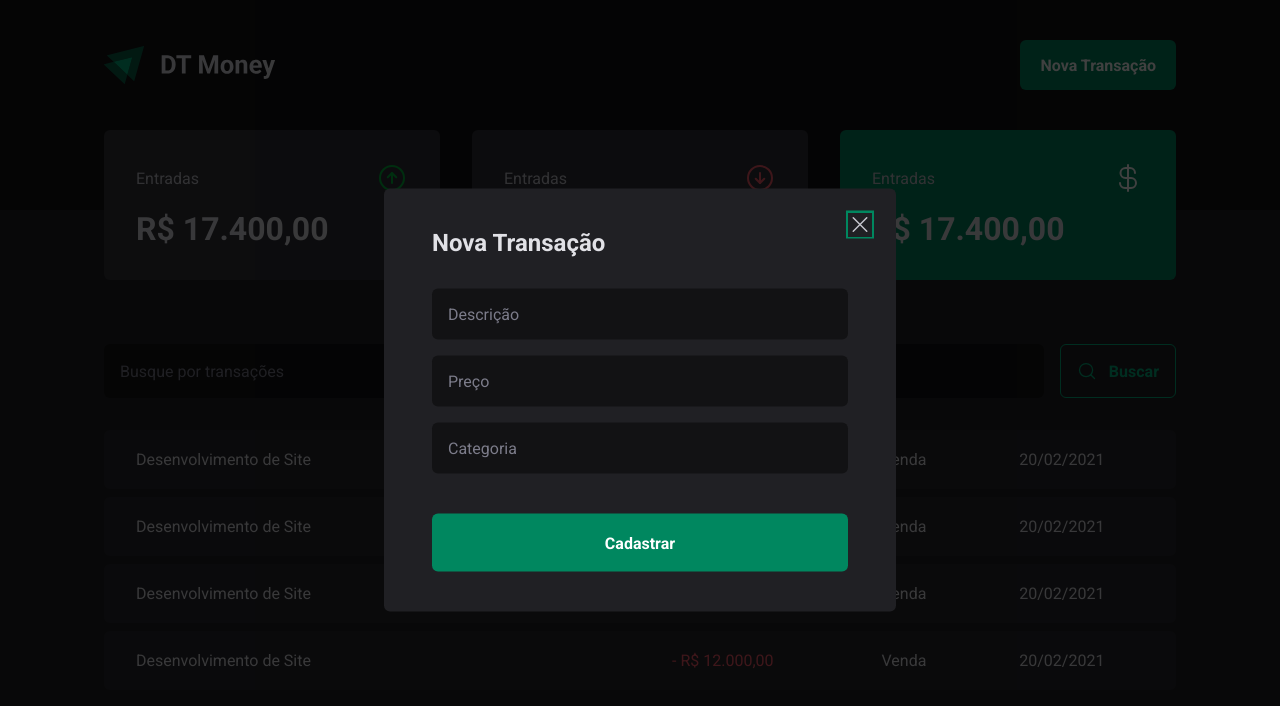
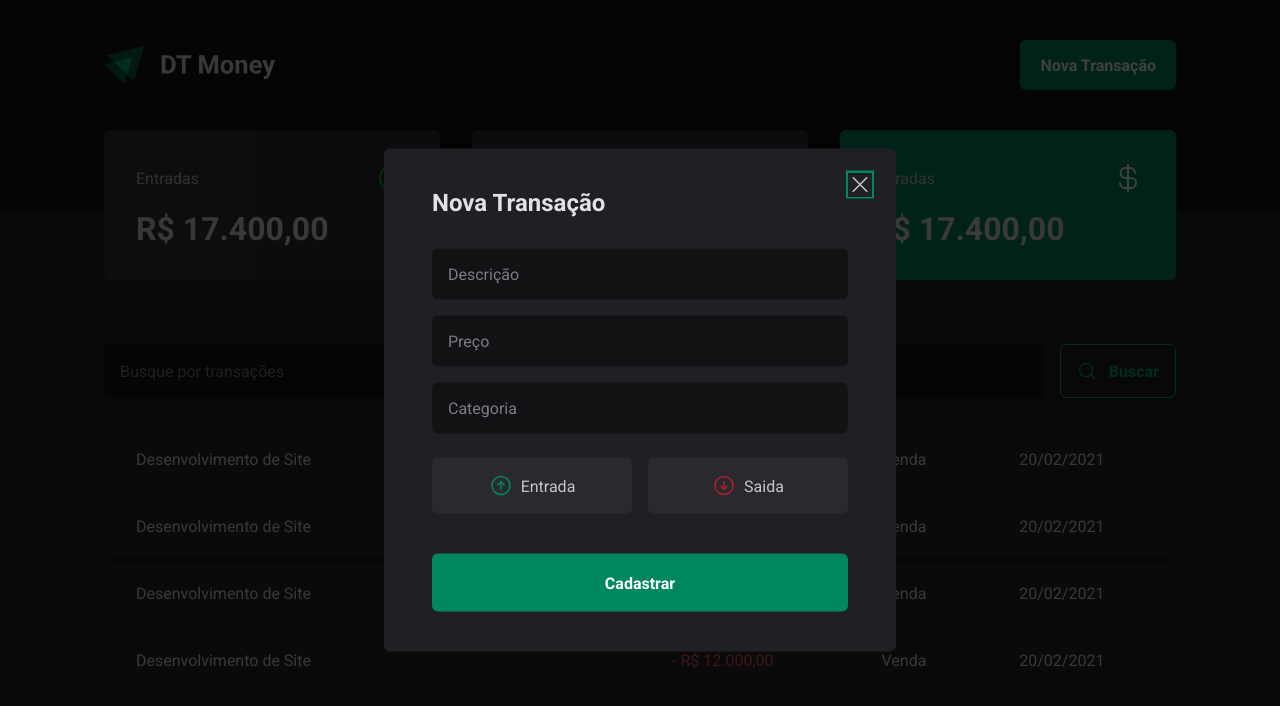
Before and after one commit to rodrigordgfs/DT-Money, a React (Vite) app: page / in a window 1280 px wide. Both pictures are taken after a click on the button "Nova Transação". Shown: the top 706 px of the page. Built offline with nearby package versions, Linux system fonts and the light colour scheme.

Commit message:
Feature: Botões de entrada e saida no modal

```diff
--- a/src/components/NewTransactionModal/index.tsx
+++ b/src/components/NewTransactionModal/index.tsx
@@ -1,6 +1,12 @@
 import * as Dialog from "@radix-ui/react-dialog";
-import { X } from "phosphor-react";
-import { Close, Content, Overlay } from "./styles";
+import { X, ArrowCircleUp, ArrowCircleDown } from "phosphor-react";
+import {
+  Close,
+  Content,
+  Overlay,
+  TransactionType,
+  TransactionTypeButton,
+} from "./styles";
 
 export function NewTransactionModal() {
   return (
@@ -16,6 +22,18 @@
           <input type="text" placeholder="Descrição" required />
           <input type="number" placeholder="Preço" required />
           <input type="text" placeholder="Categoria" required />
+
+          <TransactionType>
+            <TransactionTypeButton variant="income">
+              <ArrowCircleUp size={24} />
+              Entrada
+            </TransactionTypeButton>
+            <TransactionTypeButton variant="outcome">
+              <ArrowCircleDown size={24} />
+              Saida
+            </TransactionTypeButton>
+          </TransactionType>
+
           <button type="submit">Cadastrar</button>
         </form>
       </Content>
--- a/src/components/NewTransactionModal/styles.ts
+++ b/src/components/NewTransactionModal/styles.ts
@@ -66,3 +66,34 @@
   cursor: pointer;
   color: ${(props) => props.theme["gray-300"]};
 `;
+
+export const TransactionType = styled.div`
+  display: grid;
+  grid-template-columns: repeat(2, 1fr);
+  gap: 1rem;
+  margin-top: 0.5rem;
+`;
+
+interface TransactionTypeButtonProps {
+  variant: "income" | "outcome";
+}
+
+export const TransactionTypeButton = styled.button<TransactionTypeButtonProps>`
+  background: ${(props) => props.theme["gray-700"]};
+  padding: 1rem;
+  display: flex;
+  align-items: center;
+  justify-content: center;
+  gap: 0.5rem;
+  border-radius: 6px;
+  cursor: pointer;
+  border: 0;
+  color: ${(props) => props.theme["gray-300"]};
+
+  svg {
+    color: ${(props) =>
+      props.variant === "income"
+        ? props.theme["green-500"]
+        : props.theme["red-500"]};
+  }
+`;
```
